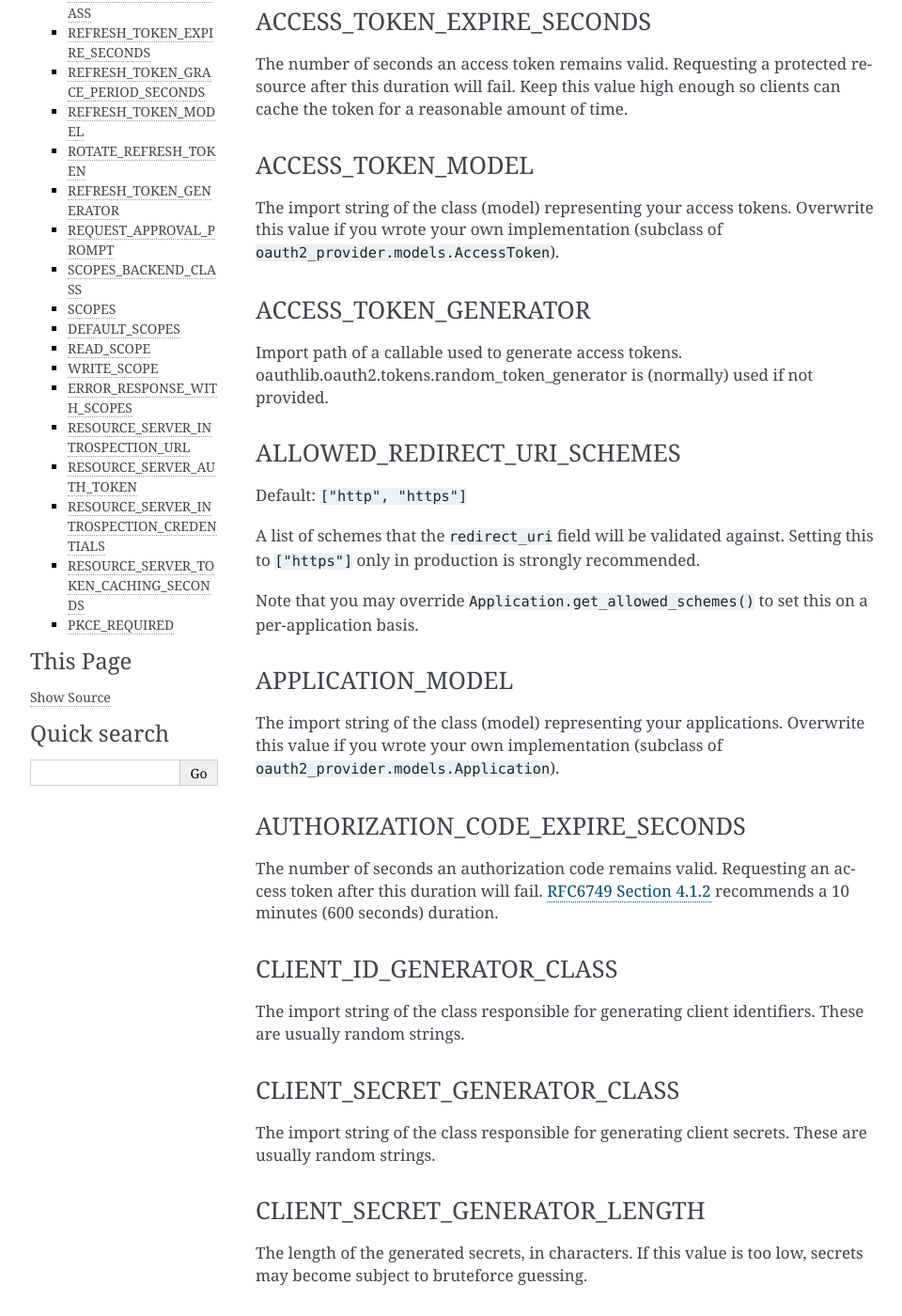
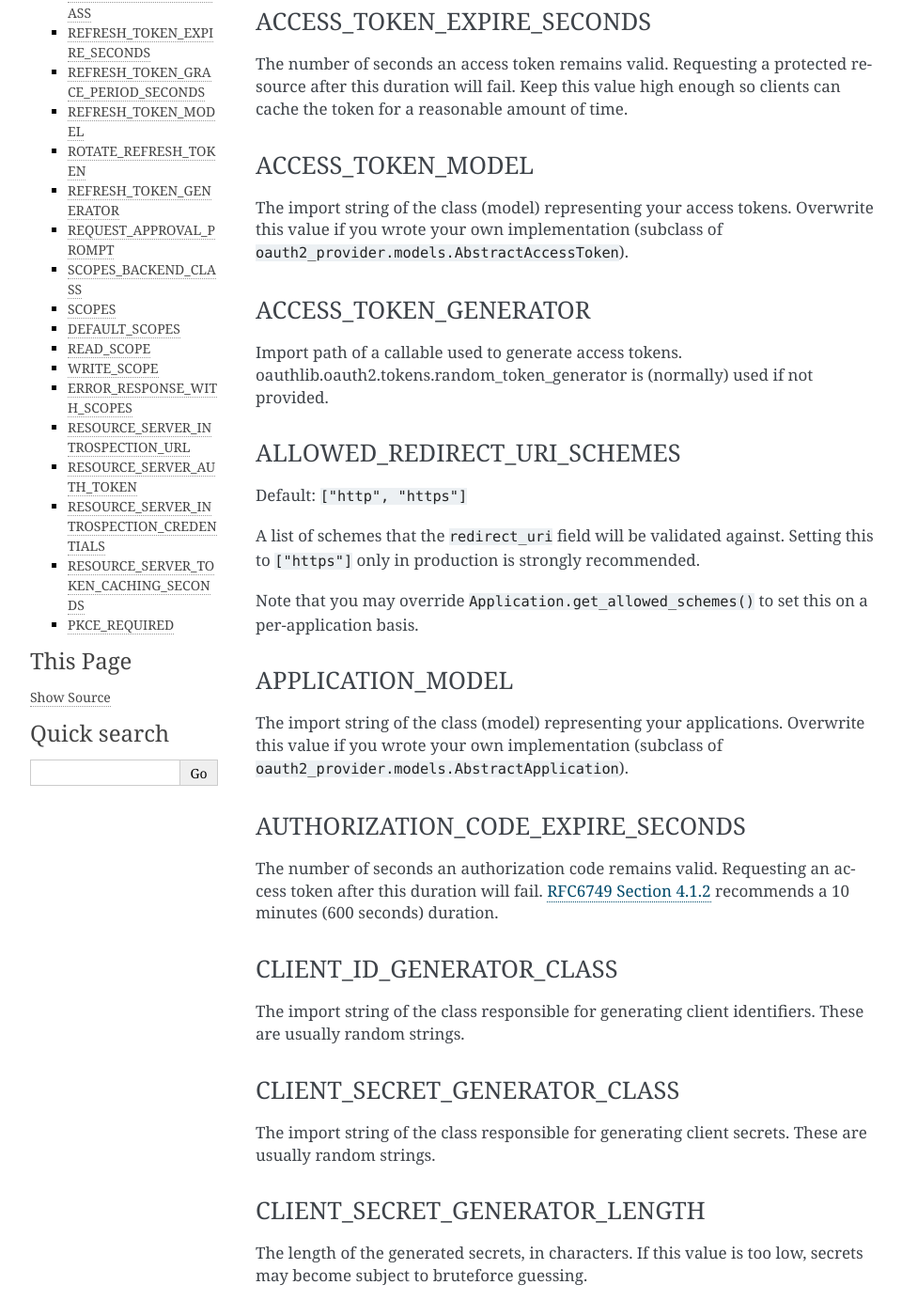
Before and after one commit to jazzband/django-oauth-toolkit, a Sphinx documentation site: the page built from docs/settings.rst, in a window 1280 px wide and 1400 px high, scrolled down 658 px. Shown: the whole window at 94% size, without its empty margins (148-1108 px from the left). Built offline with Sphinx 7.4.7, drawn with Linux system fonts in a browser that asks for light colours; some of the changed text lies outside the part shown.

Commit message:
subclass Abstract models

```diff
--- a/docs/settings.rst
+++ b/docs/settings.rst
@@ -37,7 +37,7 @@
 ~~~~~~~~~~~~~~~~~~
 The import string of the class (model) representing your access tokens. Overwrite
 this value if you wrote your own implementation (subclass of
-``oauth2_provider.models.AccessToken``).
+``oauth2_provider.models.AbstractAccessToken``).
 
 ACCESS_TOKEN_GENERATOR
 ~~~~~~~~~~~~~~~~~~~~~~
@@ -60,7 +60,7 @@
 ~~~~~~~~~~~~~~~~~
 The import string of the class (model) representing your applications. Overwrite
 this value if you wrote your own implementation (subclass of
-``oauth2_provider.models.Application``).
+``oauth2_provider.models.AbstractApplication``).
 
 AUTHORIZATION_CODE_EXPIRE_SECONDS
 ~~~~~~~~~~~~~~~~~~~~~~~~~~~~~~~~~
```
Also changed, not shown: other parts of docs/settings.rst (+3 -3 lines).
